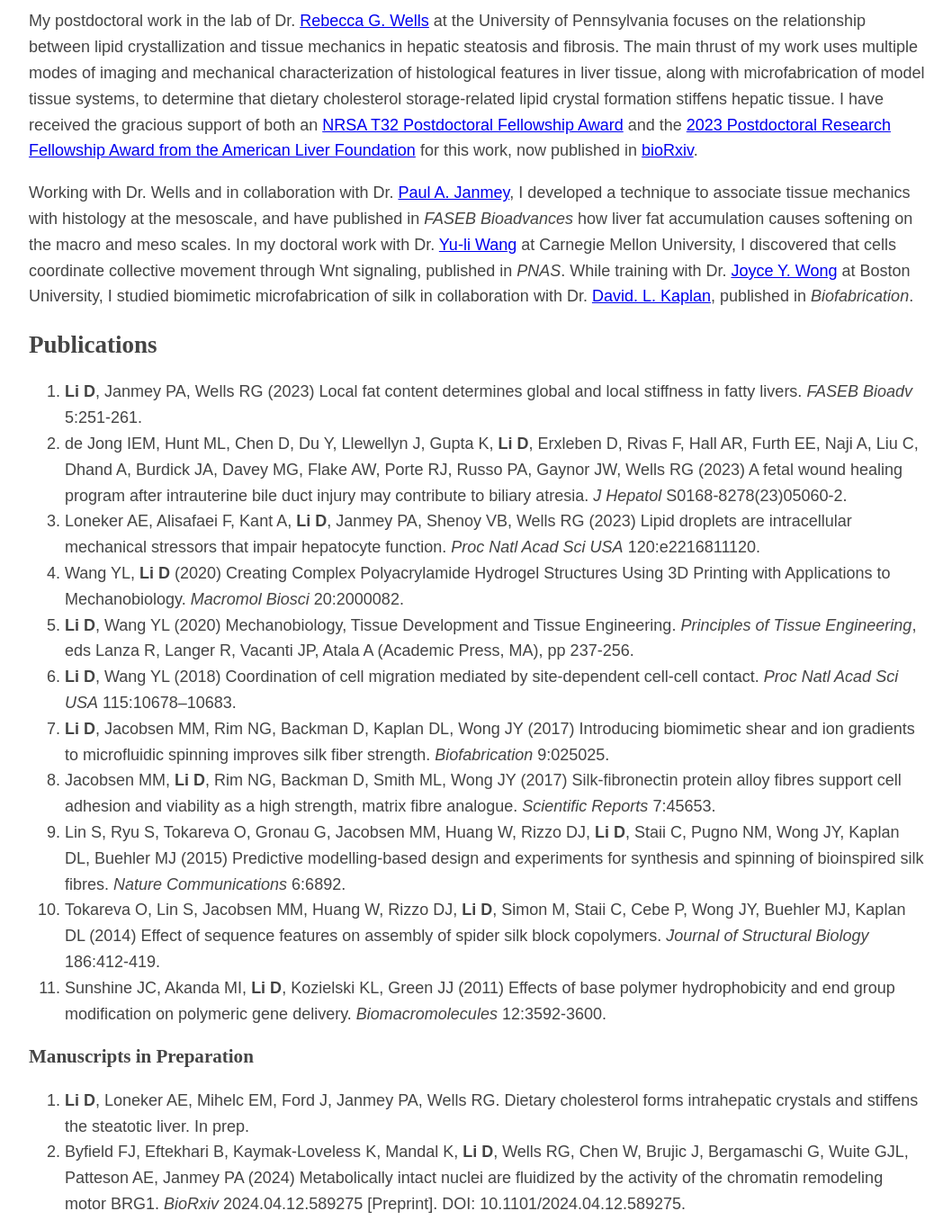
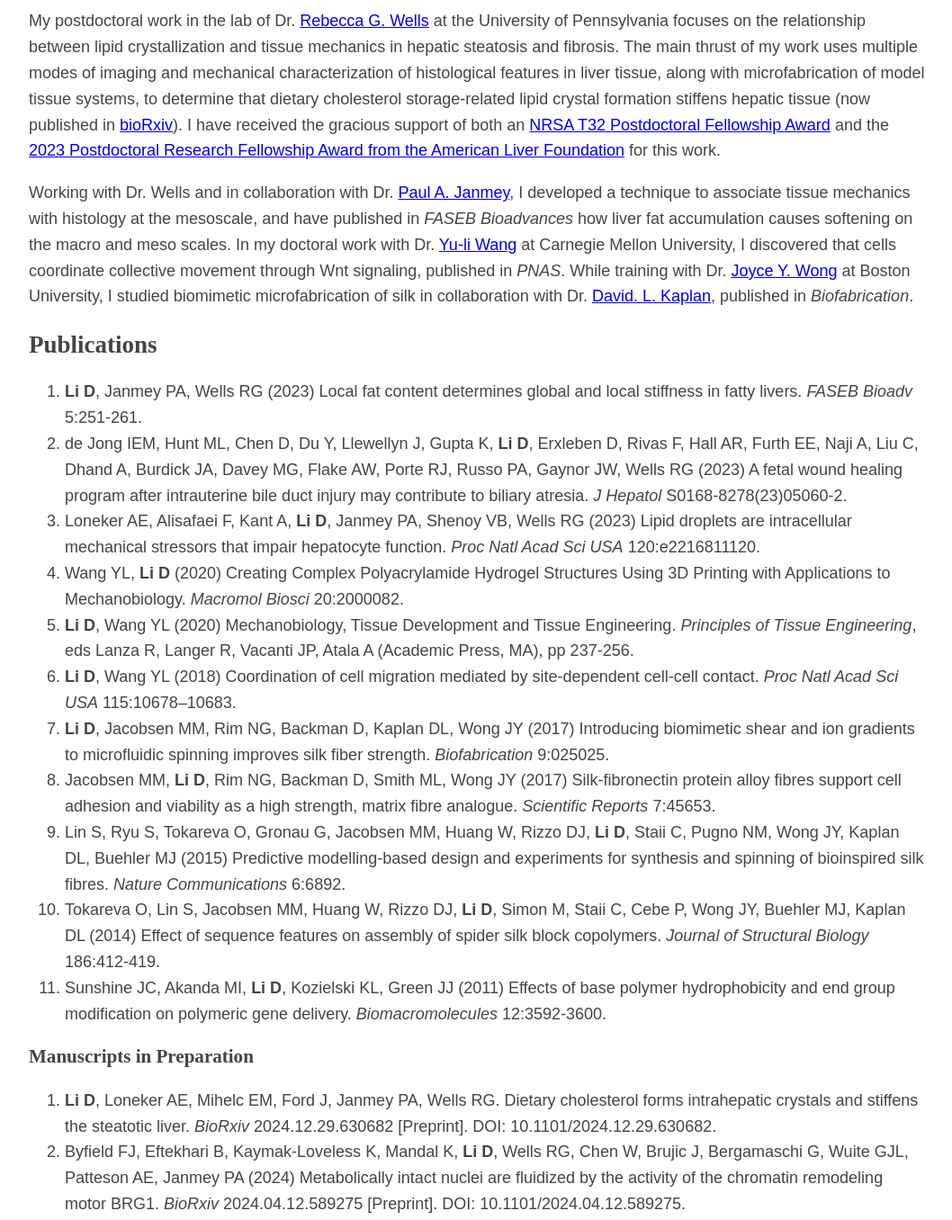
Before and after one commit to DavidLi-T/DavidLi-T.github.io, a plain HTML site: page index.html in a window 1280 px wide. Shown: the part 1020-2376 px from the top of the page at 90% size, without its empty margins (108-1166 px from the left). Drawn offline with Linux system fonts and the light colour scheme.

Commit message:
Revised home page.

```diff
--- a/index.html
+++ b/index.html
@@ -48,7 +48,7 @@
 
 	<img id="futureschema" src="image/DLi FutureSchema.png" width="602" height="170">
 
-	<p>My postdoctoral work in the lab of Dr. <a href="https://www.med.upenn.edu/apps/faculty/index.php/g275/p26645" target="_blank" rel="noopener noreferrer">Rebecca G. Wells</a> at the University of Pennsylvania focuses on the relationship between lipid crystallization and tissue mechanics in hepatic steatosis and fibrosis. The main thrust of my work uses multiple modes of imaging and mechanical characterization of histological features in liver tissue, along with microfabrication of model tissue systems, to determine that dietary cholesterol storage-related lipid crystal formation stiffens hepatic tissue. I have received the gracious support of both an <a href="https://reporter.nih.gov/search/pWzDIB8gMUG9nvBD-0KSPw/projects" target="_blank" rel="noopener noreferrer">NRSA T32 Postdoctoral Fellowship Award</a> and the <a href="https://liverfoundation.org/medical-professionals/research-awards-program/postdoctoral-fellowships/david-li/" target="_blank" rel="noopener noreferrer">2023 Postdoctoral Research Fellowship Award from the American Liver Foundation</a> for this work, now published in <a href="https://www.biorxiv.org/content/10.1101/2024.12.29.630682v1">bioRxiv</a>.</p>
+	<p>My postdoctoral work in the lab of Dr. <a href="https://www.med.upenn.edu/apps/faculty/index.php/g275/p26645" target="_blank" rel="noopener noreferrer">Rebecca G. Wells</a> at the University of Pennsylvania focuses on the relationship between lipid crystallization and tissue mechanics in hepatic steatosis and fibrosis. The main thrust of my work uses multiple modes of imaging and mechanical characterization of histological features in liver tissue, along with microfabrication of model tissue systems, to determine that dietary cholesterol storage-related lipid crystal formation stiffens hepatic tissue (now published in <a href="https://www.biorxiv.org/content/10.1101/2024.12.29.630682v1">bioRxiv</a>). I have received the gracious support of both an <a href="https://reporter.nih.gov/search/pWzDIB8gMUG9nvBD-0KSPw/projects" target="_blank" rel="noopener noreferrer">NRSA T32 Postdoctoral Fellowship Award</a> and the <a href="https://liverfoundation.org/medical-professionals/research-awards-program/postdoctoral-fellowships/david-li/" target="_blank" rel="noopener noreferrer">2023 Postdoctoral Research Fellowship Award from the American Liver Foundation</a> for this work.</p>
 
 	<p>Working with Dr. Wells and in collaboration with Dr. <a href="https://cdb.med.upenn.edu/people/paul-a-janmey-ph-d/" target="_blank" rel="noopener noreferrer">Paul A. Janmey</a>, I developed a technique to associate tissue mechanics with histology at the mesoscale, and have published in <em>FASEB Bioadvances</em> how liver fat accumulation causes softening on the macro and meso scales. In my doctoral work with Dr. <a href="https://yuliwang.bme.cmu.edu/People/index.html" target="_blank" rel="noopener noreferrer">Yu-li Wang</a> at Carnegie Mellon University, I discovered that cells coordinate collective movement through Wnt signaling, published in <em>PNAS</em>. While training with Dr. <a href="https://www.bu.edu/eng/profile/joyce-y-wong-ph-d/" target="_blank" rel="noopener noreferrer">Joyce Y. Wong</a> at Boston University, I studied biomimetic microfabrication of silk in collaboration with Dr. <a href="https://facultyprofiles.tufts.edu/david-kaplan" target="_blank" rel="noopener noreferrer">David. L. Kaplan</a>, published in <em>Biofabrication</em>.</p>
 
@@ -69,7 +69,7 @@
 
 	<h3>Manuscripts in Preparation</h3>
 	<ol>
-		<li><b>Li D</b>, Loneker AE, Mihelc EM, Ford J, Janmey PA, Wells RG. Dietary cholesterol forms intrahepatic crystals and stiffens the steatotic liver. In prep.</li>
+		<li><b>Li D</b>, Loneker AE, Mihelc EM, Ford J, Janmey PA, Wells RG. Dietary cholesterol forms intrahepatic crystals and stiffens the steatotic liver. <i>BioRxiv</i> 2024.12.29.630682 [Preprint]. DOI: 10.1101/2024.12.29.630682.</li>
 		<li>Byfield FJ, Eftekhari B, Kaymak-Loveless K, Mandal K, <b>Li D</b>, Wells RG, Chen W, Brujic J, Bergamaschi G, Wuite GJL, Patteson AE, Janmey PA (2024) Metabolically intact nuclei are fluidized by the activity of the chromatin remodeling motor BRG1. <i>BioRxiv</i> 2024.04.12.589275 [Preprint]. DOI: 10.1101/2024.04.12.589275.</li>
 	</ol>
 
```
